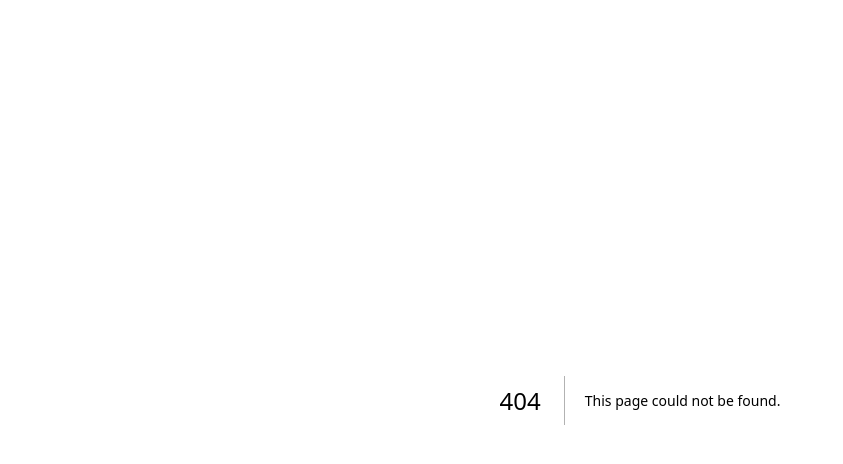
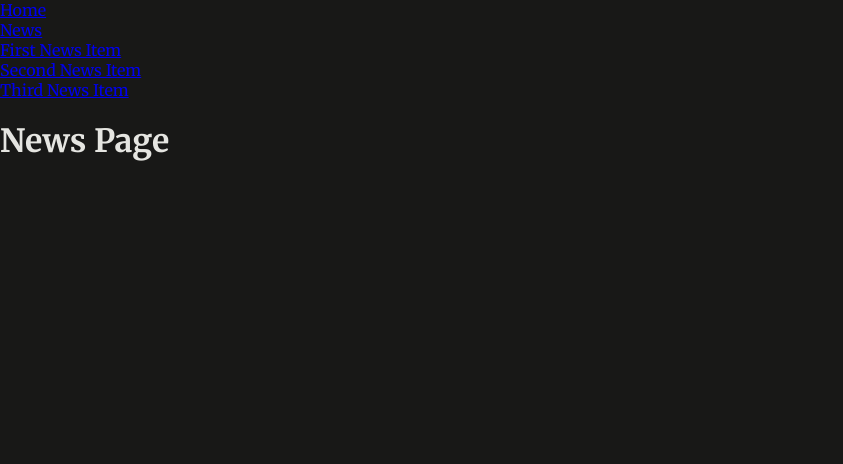
Before and after one commit to ananotopuria/nextNews, a Next.js app: page /news in a window 1280 px wide. Before the commit this address had no page. Shown: the top 464 px of the page, without its empty margins (0-843 px from the left). Built offline with nearby package versions, Linux system fonts and the light colour scheme.

Commit message:
feat: add two pages and header

```diff
--- a/app/layout.js
+++ b/app/layout.js
@@ -1,3 +1,4 @@
+import MainHeader from '@/components/main-header';
 import './globals.css';
 
 export const metadata = {
@@ -8,7 +9,10 @@ export const metadata = {
 export default function RootLayout({ children }) {
  return (
     <html lang="en">
-      <body>{children}</body>
+      <body>
+        <MainHeader/>
+        {children}
+        </body>
     </html>
   )
 }
--- /dev/null
+++ b/app/news/page.js
@@ -0,0 +1,26 @@
+import Link from "next/link";
+
+
+function NewsPage() {
+  return (
+    <>
+    <ul>
+        <li>
+            <Link href="/news/first-news">First News Item</Link>
+
+        </li>
+        <li>
+            <Link href="/news/second-news">Second News Item</Link>
+
+        </li>
+        <li>
+            <Link href="/news/third-news">Third News Item</Link>
+
+        </li>
+    </ul>
+      <h1>News Page</h1>
+    </>
+  );
+}
+
+export default NewsPage;
--- /dev/null
+++ b/components/main-header.js
@@ -0,0 +1,14 @@
+import Link from "next/link";
+
+export default function MainHeader(){
+    return <header>
+        <ul>
+            <li>
+                <Link href="/">Home</Link>
+            </li>
+            <li>
+                <Link href="/news">News</Link>
+            </li>
+        </ul>
+    </header>
+}
```
Also changed, not shown: app/news/[id]/page.js (added, +12 -0 lines).
